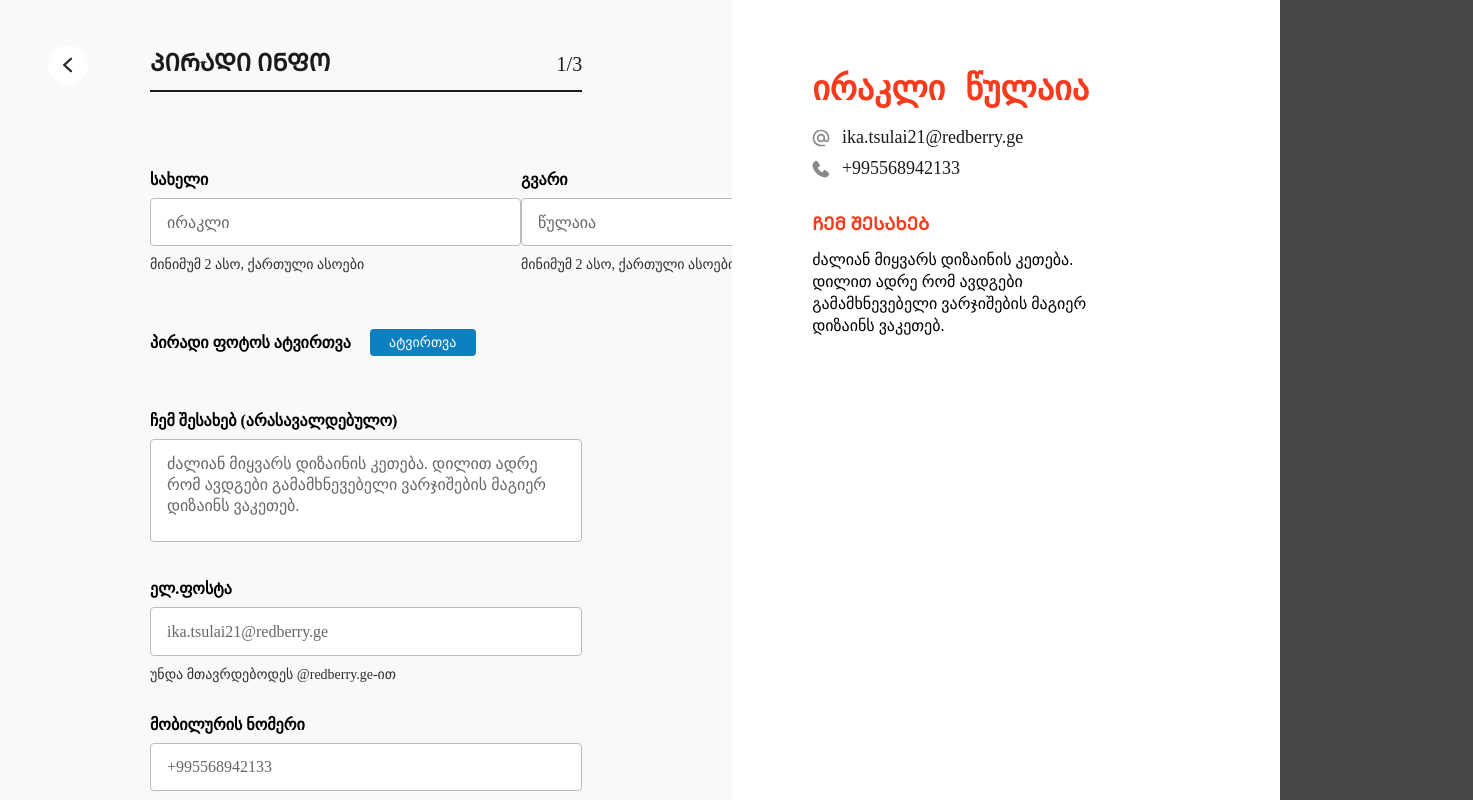
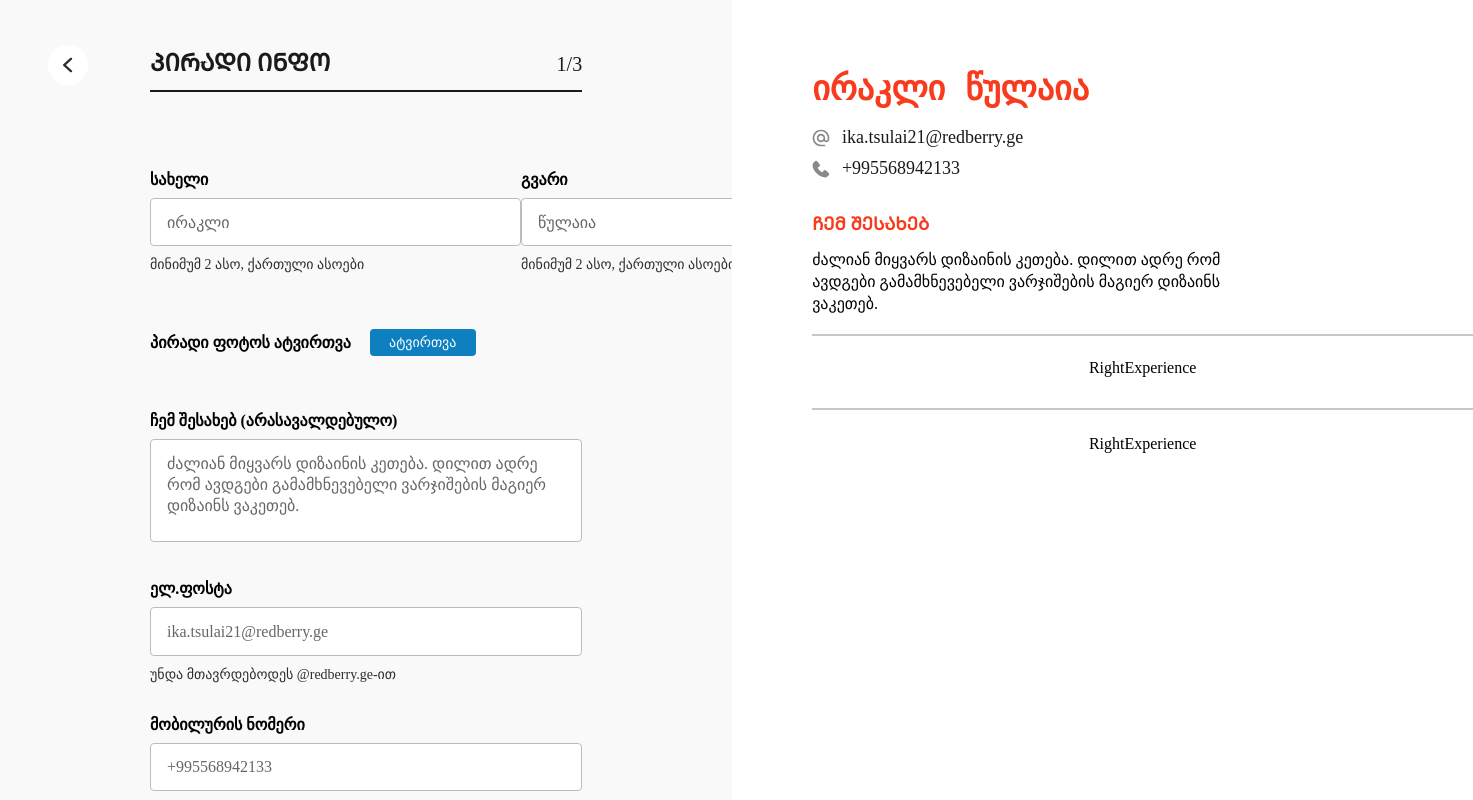
Before and after one commit to tsula21/redberry_task_1, a React (Create React App) app: page /personal in a window 1280 px wide. Shown: the top 800 px of the page, 1473 px wide, since content can reach past the window. Built offline with nearby package versions, Linux system fonts and the light colour scheme; a web font is replaced by a local one.

Commit message:
some main changes

```diff
--- a/src/App.js
+++ b/src/App.js
@@ -12,7 +12,9 @@ function App() {
     personal: {
       firstname: "ირაკლი",
       lastname: "წულაია",
-      photo: [],
+      photo: [
+        "blob:http://localhost:3000/276294e4-c8a7-4e97-91bf-3607d396da63",
+      ],
       about:
         "ძალიან მიყვარს დიზაინის კეთება. დილით ადრე რომ ავდგები გამამხნევებელი ვარჯიშების მაგიერ დიზაინს ვაკეთებ. ",
 
@@ -24,7 +26,7 @@ function App() {
       company: "redberry",
       start: "",
       end: "",
-      description: "ვმუშაობდი ფრონტენდ მიმართულებით",
+      description: "",
       // more experience
     },
     education: {
--- a/src/Components/Experience/Experience.jsx
+++ b/src/Components/Experience/Experience.jsx
@@ -33,6 +33,18 @@ const Experience = () => {
             className="global_common_input normal_inputs full_input"
             type="text"
             placeholder="დეველოპერი, დიზაინერი, ა.შ."
+            value={resumeInfo.experience.position}
+            onChange={(e) => {
+              const updateValue = {
+                ...resumeInfo.experience,
+                position: e.target.value,
+              };
+              const updateResumeInfo = {
+                ...resumeInfo,
+                experience: updateValue,
+              };
+              setResumeInfo(updateResumeInfo);
+            }}
           />
           <div className="global_input_validations">მინიმუმ 2 სიმბოლო</div>
         </section>
@@ -42,6 +54,18 @@ const Experience = () => {
             className="global_common_input normal_inputs full_input"
             type="text"
             placeholder="დამსაქმებელი"
+            value={resumeInfo.experience.company}
+            onChange={(e) => {
+              const updateValue = {
+                ...resumeInfo.experience,
+                company: e.target.value,
+              };
+              const updateResumeInfo = {
+                ...resumeInfo,
+                experience: updateValue,
+              };
+              setResumeInfo(updateResumeInfo);
+            }}
           />
           <div className="global_input_validations">მინიმუმ 2 სიმბოლო</div>
         </section>
@@ -65,9 +89,18 @@ const Experience = () => {
           <h2 className="global_input_titles">აღწერა</h2>
           <textarea
             className="global_textarea experience_page"
-            value={"როლი თანამდებობაზე და ზოგადი აღწერა"}
+            placeholder="როლი თანამდებობაზე და ზოგადი აღწერა"
+            value={resumeInfo.experience.description}
             onChange={(e) => {
-              console.log(e);
+              const updateValue = {
+                ...resumeInfo.experience,
+                description: e.target.value,
+              };
+              const updateResumeInfo = {
+                ...resumeInfo,
+                experience: updateValue,
+              };
+              setResumeInfo(updateResumeInfo);
             }}
           >
             ზოგადი ინფო შენ შესახებ
--- /dev/null
+++ b/src/Components/RightEducation/RightExperience.jsx
@@ -0,0 +1,8 @@
+import React from "react";
+import "./RightExperience.css";
+
+const RightExperience = () => {
+  return <div>RightExperience</div>;
+};
+
+export default RightExperience;
--- /dev/null
+++ b/src/Components/RightExperience/RightExperience.jsx
@@ -0,0 +1,8 @@
+import React from "react";
+import "./RightExperience.css";
+
+const RightExperience = () => {
+  return <div>RightExperience</div>;
+};
+
+export default RightExperience;
--- /dev/null
+++ b/src/Components/RightPersonal/RightPersonal.css
@@ -0,0 +1,3 @@
+.right_personal_container {
+  display: flex;
+}
--- /dev/null
+++ b/src/Components/RightPersonal/RightPersonal.jsx
@@ -0,0 +1,44 @@
+import React, { useContext } from "react";
+import { UserContext } from "../../UserContext";
+import "./RightPersonal.css";
+//
+import mail from "../../Assets/form/mail_icon.svg";
+import phone from "../../Assets/form/phone.svg";
+
+const RightPersonal = () => {
+  const { resumeInfo, setResumeInfo } = useContext(UserContext);
+  return (
+    <div className="right_personal_container">
+      <div className="text_field">
+        <section>
+          <p className="global_rendered_fullname">
+            {resumeInfo.personal.firstname}
+          </p>
+          <p className="global_rendered_fullname">
+            {resumeInfo.personal.lastname}
+          </p>
+        </section>
+        <span className="text_field_span first">
+          <img src={mail} alt="mail" />
+          <p>{resumeInfo.personal.email}</p>
+        </span>
+        <span className="text_field_span second">
+          <img src={phone} alt="phone" />
+          <p>{resumeInfo.personal.phone}</p>
+        </span>
+        <h2 className="global_rendered_description_title">ᲩᲔᲛ ᲨᲔᲡᲐᲮᲔᲑ</h2>
+        <div className="about_me_field">{resumeInfo.personal.about}</div>
+      </div>
+      <div className="image_field">
+        {/* <img src={resumeInfo.personal.photo} alt="avatar" /> */}
+        <div
+          style={{
+            backgroundImage: `url(${resumeInfo.personal.photo})`,
+          }}
+        ></div>
+      </div>
+    </div>
+  );
+};
+
+export default RightPersonal;
--- a/src/Components/RightSide/RightSide.css
+++ b/src/Components/RightSide/RightSide.css
@@ -3,9 +3,22 @@
   margin: 68px auto 0 auto;
   display: none;
 }
+.rendering_options {
+  display: flex;
+  flex-direction: column;
+  align-items: center;
+}
 .tab_divider_rightside {
   width: 100%;
   border: 1px solid #c8c8c8;
+}
+.for_personal {
+  margin-top: 19px;
+  margin-bottom: 24px;
+}
+.for_experience {
+  margin-top: 32px;
+  margin-bottom: 26px;
 }
 .rightside.active {
   display: flex;
--- a/src/Components/RightSide/RightSide.jsx
+++ b/src/Components/RightSide/RightSide.jsx
@@ -1,9 +1,11 @@
 import React, { useContext, useState } from "react";
 import "./RightSide.css";
 import { UserContext } from "../../UserContext";
+import RightPersonal from "../RightPersonal/RightPersonal";
+import RightExperience from "../RightExperience/RightExperience";
+import RightEducation from "../RightEducation/RightExperience";
 //
-import mail from "../../Assets/form/mail_icon.svg";
-import phone from "../../Assets/form/phone.svg";
+
 import mini_logo from "../../Assets/form/mini_logo.svg";
 import avatar from "../../Assets/form/avatar.png";
 
@@ -16,34 +18,14 @@ const RightSide = () => {
         resumeInfo.personal.firstname.length > 0 && "active"
       }`}
     >
-      <div className="text_field">
-        <section>
-          <p className="global_rendered_fullname">
-            {resumeInfo.personal.firstname}
-          </p>
-          <p className="global_rendered_fullname">
-            {resumeInfo.personal.lastname}
-          </p>
-        </section>
-        <span className="text_field_span first">
-          <img src={mail} alt="mail" />
-          <p>{resumeInfo.personal.email}</p>
-        </span>
-        <span className="text_field_span second">
-          <img src={phone} alt="phone" />
-          <p>{resumeInfo.personal.phone}</p>
-        </span>
-        <h2 className="global_rendered_description_title">ᲩᲔᲛ ᲨᲔᲡᲐᲮᲔᲑ</h2>
-        <div className="about_me_field">{resumeInfo.personal.about}</div>
+      <div className="rendering_options">
+        <RightPersonal />
+        <div className="tab_divider_rightside for_personal"></div>
+        <RightExperience />
+        <div className="tab_divider_rightside for_experience"></div>
+        <RightEducation />
       </div>
-      <div className="image_field">
-        {/* <img src={resumeInfo.personal.photo} alt="avatar" /> */}
-        <div
-          style={{
-            backgroundImage: `url(${resumeInfo.personal.photo})`,
-          }}
-        ></div>
-      </div>
+
       {/* <div className="tab_divider_rightside"></div> */}
 
       <img className="rightside_logo" src={mini_logo} alt="logo" />
--- a/src/Styles/index.css
+++ b/src/Styles/index.css
@@ -21,9 +21,9 @@ button,
   outline: none;
 }
 body {
-  background-color: #2d313ac4;
-  background: #474747;
-  color: #fff;
+  /* background-color: #2d313ac4; */
+  /* background: #474747; */
+  color: #000;
   font-family: myfont;
 }
 .container {
```
Also changed, not shown: src/Components/RightEducation/RightExperience.css (added), src/Components/RightExperience/RightExperience.css (added).
